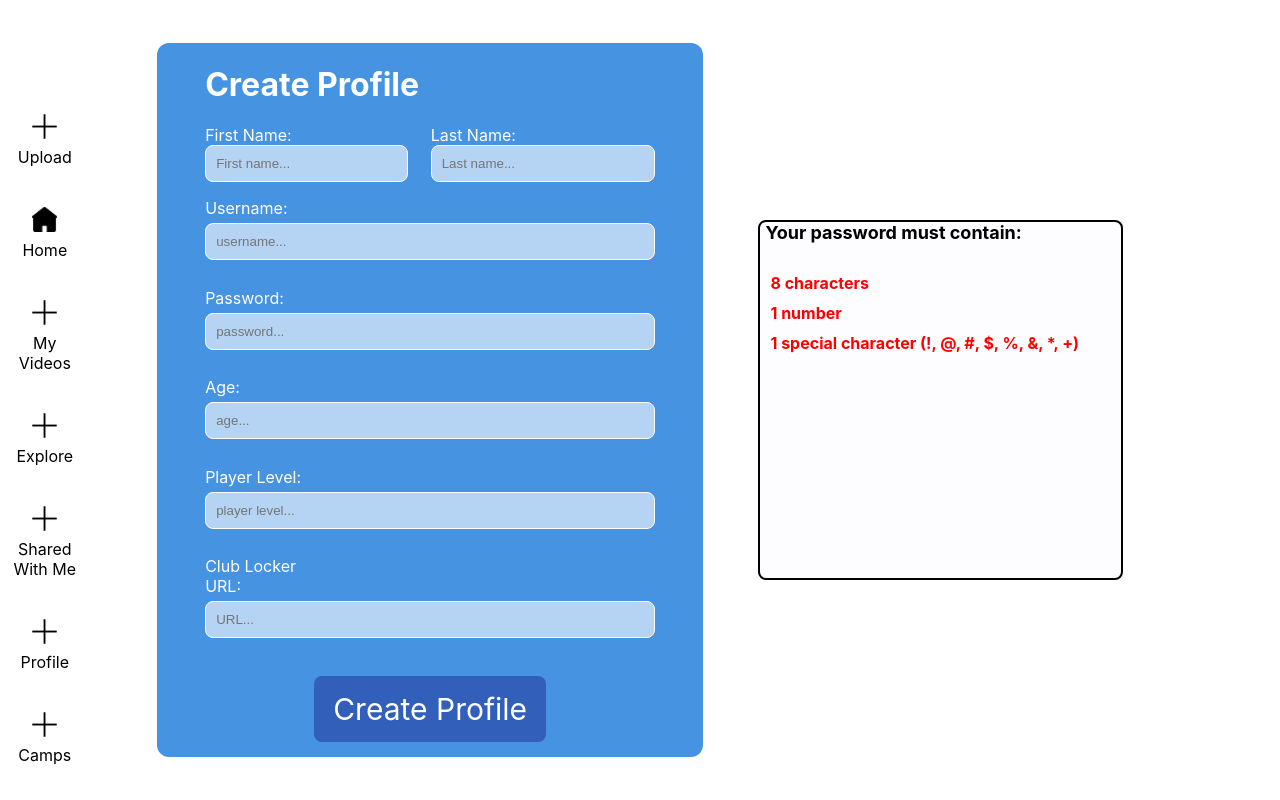
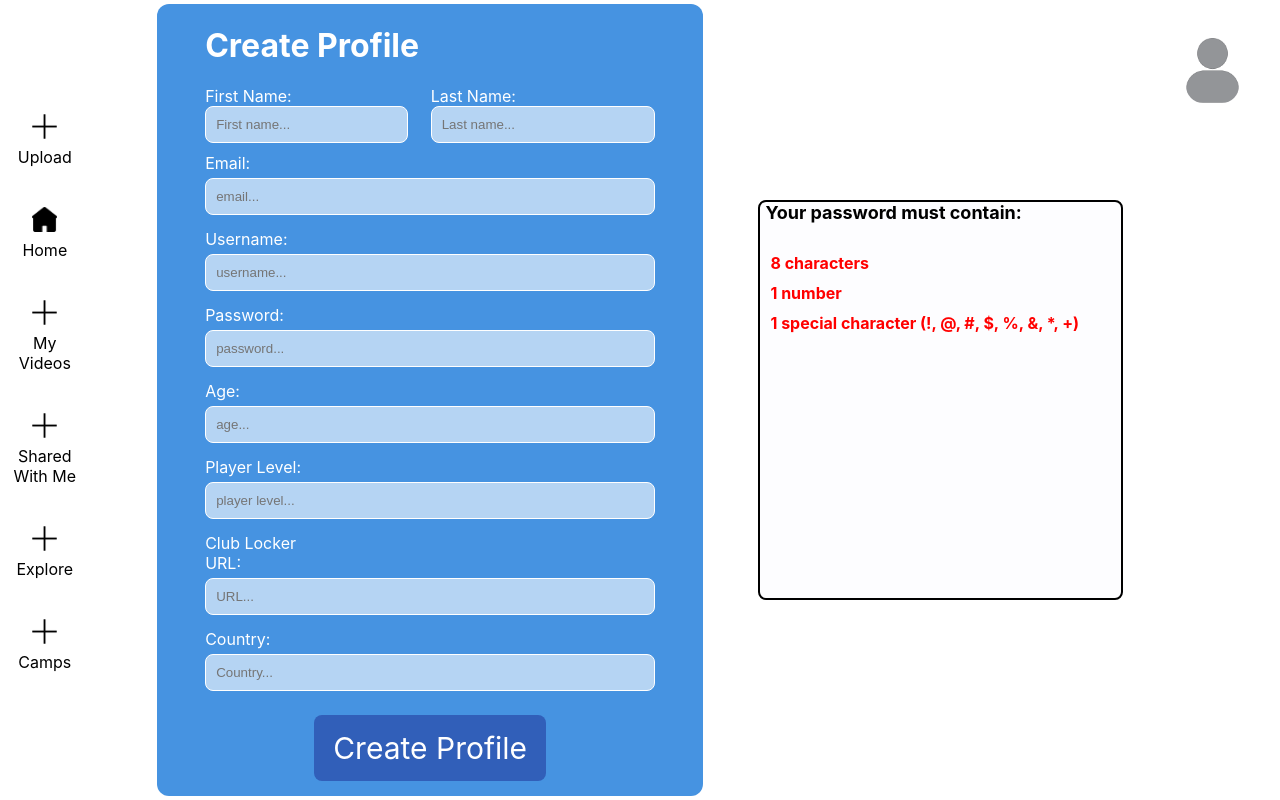
Before and after one commit to TylerRyan16/Squash-Mate-Official, a React (Create React App) app in the folder frontend/: page /create-profile in a window 1280 px wide. Built offline with nearby package versions, Linux system fonts and the light colour scheme.

Commit message:
added profile icon, reordered nav bar
as said

```diff
--- a/frontend/src/Components/Create Profile/createProfile.js
+++ b/frontend/src/Components/Create Profile/createProfile.js
@@ -16,6 +16,7 @@ const CreateProfile = () => {
         firstName: "",
         lastName: "",
         country: "",
+        email: "",
     });
 
     const [lengthValid, setLengthValid] = useState(false);
@@ -137,7 +138,7 @@ const CreateProfile = () => {
                             <label htmlFor="first-name-input">First Name: </label>
                             <input
                                 type="text"
-                                name="First name..."
+                                name="firstName"
                                 id="first-name"
                                 className={`input-field ${invalidFields.firstName && touchedFields.firstName ? "invalid" : ""}`}
                                 placeholder="First name..."
@@ -152,7 +153,7 @@ const CreateProfile = () => {
                             <label htmlFor="last-name-input">Last Name: </label>
                             <input
                                 type="text"
-                                name="Last name..."
+                                name="lastName"
                                 id="last-name"
                                 className={`input-field ${invalidFields.lastName && touchedFields.lastName ? "invalid" : ""}`}
                                 placeholder="Last name..."
@@ -162,6 +163,16 @@ const CreateProfile = () => {
                         </div>
 
                     </div>
+                    {/* EMAIL */}
+                    <label htmlFor="email-input">Email: </label>
+                    <input
+                        type="text"
+                        name="email"
+                        className={`input-field ${invalidFields.email && touchedFields.email ? "invalid" : ""}`}
+                        placeholder="email..."
+                        value={formValues.email}
+                        onChange={handleInputChange}
+                    />
 
                     {/* USERNAME */}
                     <label htmlFor="username-input">Username: </label>
@@ -213,6 +224,16 @@ const CreateProfile = () => {
                         value={formValues.clubLockerURL}
                         onChange={handleInputChange}
                     />
+                    {/* CLUB LOCKER URL */}
+                    <label htmlFor="country">Country: </label>
+                    <input
+                        type="text"
+                        name="country"
+                        className={`input-field ${invalidFields.country && touchedFields.country ? "invalid" : ""}`}
+                        placeholder="Country..."
+                        value={formValues.country}
+                        onChange={handleInputChange}
+                    />
 
                     <Link to="/"
                         onClick={(e) => {
--- a/frontend/src/Components/Create Profile/createProfile.scss
+++ b/frontend/src/Components/Create Profile/createProfile.scss
@@ -51,7 +51,7 @@ label {
     width: 450px;
     margin-right: 10%;
     border-radius: 8px;
-    margin-bottom: 5%;
+    margin-bottom: 2%;
     box-sizing: border-box;
     border: 1px solid white;
     background-color: #b5d4f3;
--- a/frontend/src/Components/Layout/layout.js
+++ b/frontend/src/Components/Layout/layout.js
@@ -1,11 +1,13 @@
 import React from 'react';
 import Sidebar from "../Sidebar/sidebar";
+import ProfileIcon from "../ProfileIcon/profileIcon";
 import "./layout.scss";
 
 const Layout = ({children}) => {
     return (
         <div className="layout-container">
             <Sidebar />
+            <ProfileIcon />
             <main>{children}</main>
         </div>
     );
--- /dev/null
+++ b/frontend/src/Components/ProfileIcon/profileIcon.js
@@ -0,0 +1,13 @@
+import "./profileIcon.scss"
+
+import {Link} from 'react-router-dom';
+
+const ProfileIcon = () => {
+    return (
+        <div className="icon-area">
+            <Link to="/profile"><img src="/assets/icons/profile-icon.png" alt="profile" className="profile-icon"></img></Link>
+        </div>
+    );
+};
+
+export default ProfileIcon;
--- /dev/null
+++ b/frontend/src/Components/ProfileIcon/profileIcon.scss
@@ -0,0 +1,22 @@
+.icon-area{
+    position: absolute;
+    top: 5%;
+    right: 2%;
+    width: 200px;
+    height: 65px;
+    display: flex;
+    align-items: center;
+    justify-content: flex-end;
+}
+
+.profile-icon{
+    padding: 0px 5px;
+    height: 65px;
+    width: auto;
+    border-radius: 32px;
+    padding: 15px 15px;
+}
+
+.profile-icon:hover{
+    background-color: rgb(211,211,211, 0.5);
+}
--- a/frontend/src/Components/Sidebar/sidebar.js
+++ b/frontend/src/Components/Sidebar/sidebar.js
@@ -56,16 +56,6 @@ const Sidebar = () => {
                     <span className="nav-text">My Videos</span>
                 </Link>
 
-                {/* explore button */}
-                <Link
-                    to="/explore"
-                    className={`nav-button ${selectedRoute === '/explore' ? 'selected' : ''}`}
-                >
-                    <img src="/assets/icons/upload.png" alt="upload" className="nav-icon"></img>
-                    <span className="nav-text">Explore</span>
-
-                </Link>
-
                 {/* shared with me button */}
                 <Link
                     to="/shared-with-me"
@@ -75,13 +65,15 @@ const Sidebar = () => {
                     <span className="nav-text">Shared With Me</span>
                 </Link>
 
-                {/* profile button */}
+
+                {/* explore button */}
                 <Link
-                    to="/profile"
-                    className={`nav-button ${selectedRoute === '/profile' ? 'selected' : ''}`}
+                    to="/explore"
+                    className={`nav-button ${selectedRoute === '/explore' ? 'selected' : ''}`}
                 >
                     <img src="/assets/icons/upload.png" alt="upload" className="nav-icon"></img>
-                    <span className="nav-text">Profile</span>
+                    <span className="nav-text">Explore</span>
+
                 </Link>
 
                 {/* camps button */}
```
Also changed, not shown: frontend/public/assets/icons/profile-icon.png (added).
